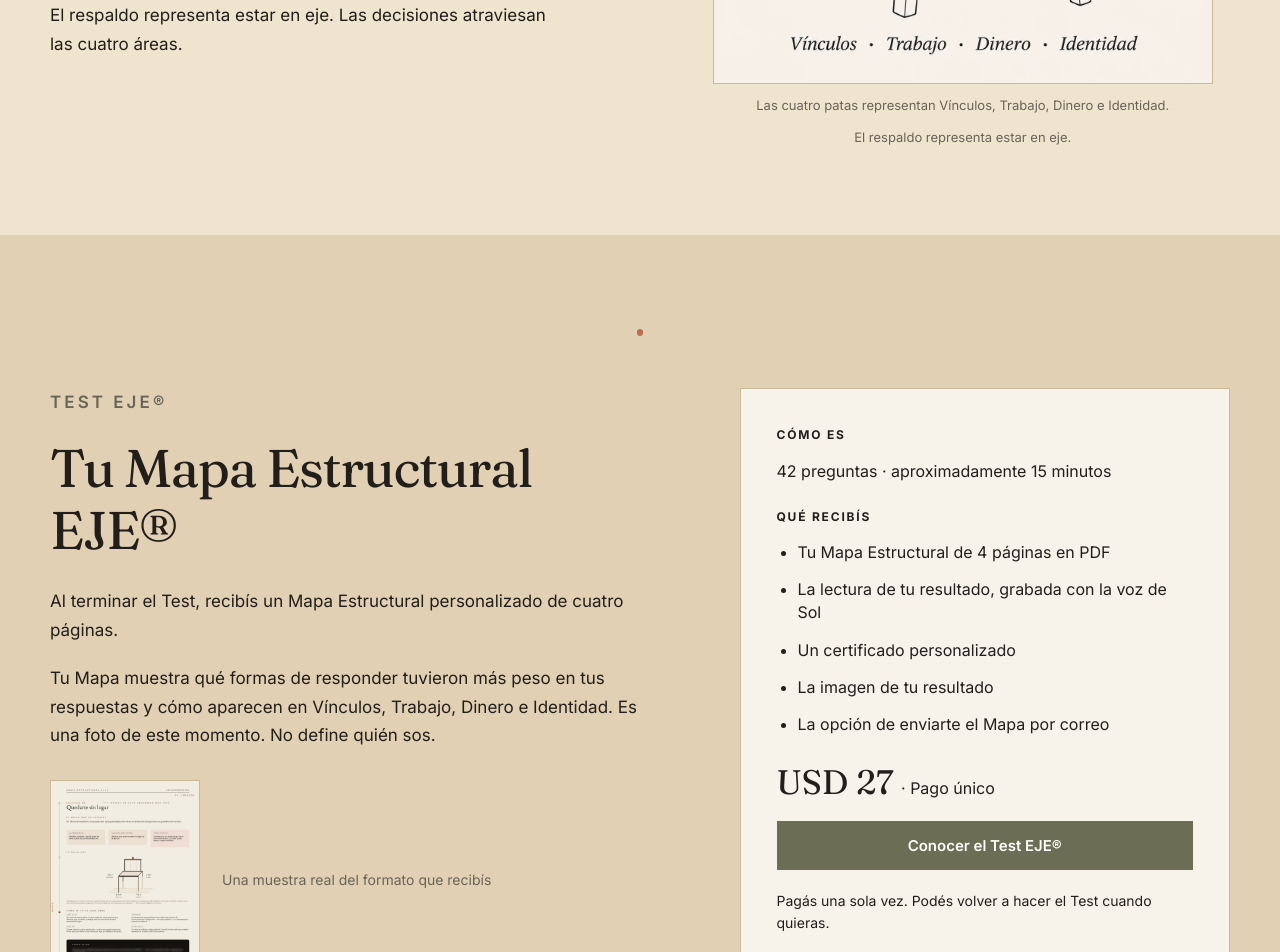
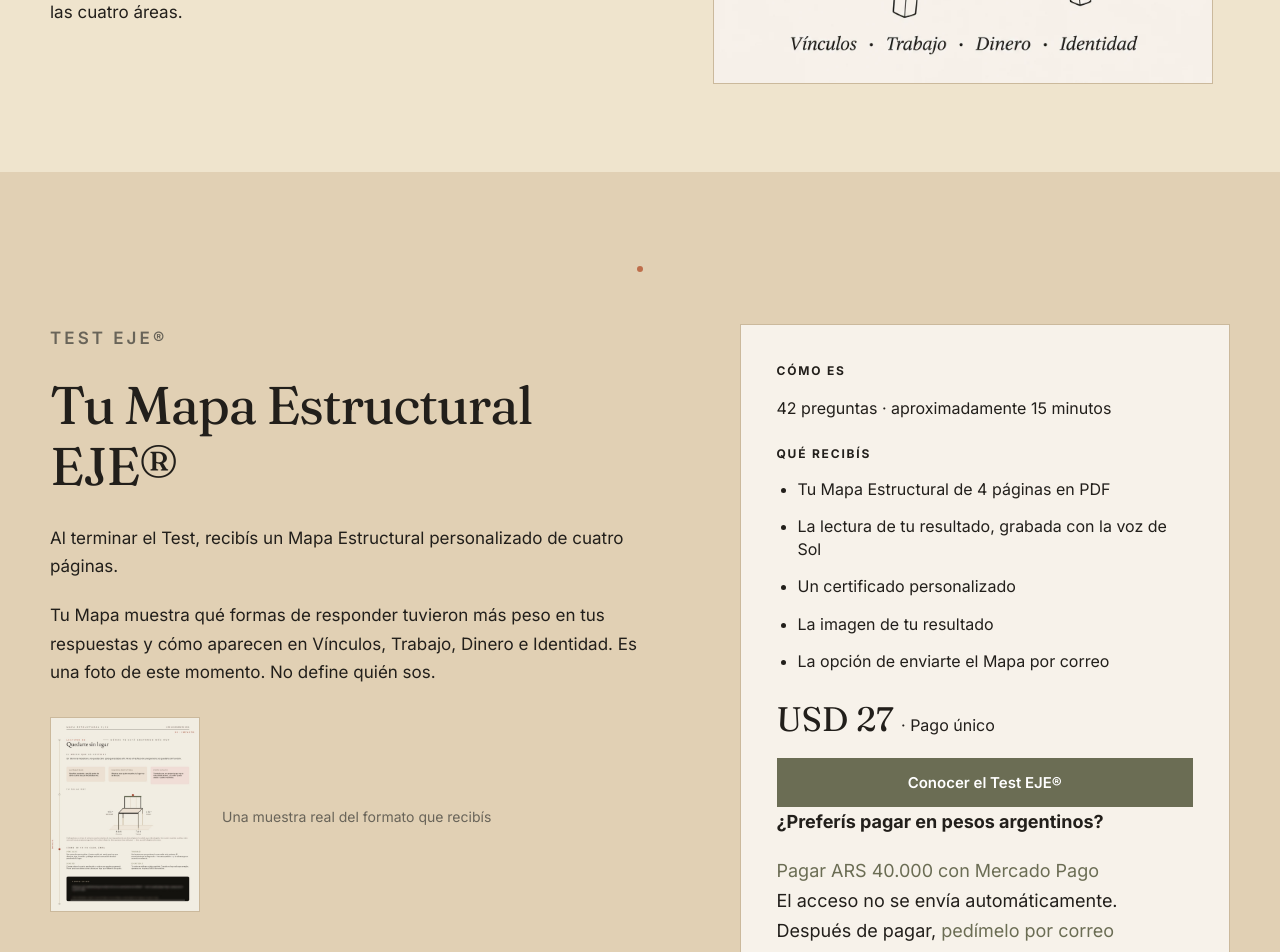
Before and after one commit to smirgonzalez-ops/sol-mir-web, a Next.js app: page /eje in a window 1280 px wide. Shown: the part 2040-2992 px from the top of the page. Built offline with nearby package versions, Linux system fonts and the light colour scheme.

Commit message:
feat: show Mercado Pago ARS price and clarify manual access

```diff
--- a/app/eje/page.js
+++ b/app/eje/page.js
@@ -76,7 +76,6 @@ export default function EjeHomeEditorial() {
           </div>
           <figure className="eje-original-chair">
             <Image src="/eje-silla-editorial-aprobada.webp" alt="Silla editorial EJE® de cuatro patas, con Vínculos, Trabajo, Dinero e Identidad y el respaldo Estar en eje." width={1312} height={1199} sizes="(max-width: 800px) 90vw, 500px" />
-            <figcaption><div className="eje-chair-caption-line">Las cuatro patas representan Vínculos, Trabajo, Dinero e Identidad.</div><div className="eje-chair-caption-line">El respaldo representa estar en eje.</div></figcaption>
           </figure>
         </div>
       </section>
@@ -107,6 +106,11 @@ export default function EjeHomeEditorial() {
             </ul>
             <p className="eje-price">USD 27 <span>· Pago único</span></p>
             <Link className="eje-btn eje-btn-wide" href="/test">Conocer el Test EJE®</Link>
+            <div className="eje-pesos-payment">
+              <p><strong>¿Preferís pagar en pesos argentinos?</strong></p>
+              <a className="eje-pesos-link" href="https://mpago.la/1Gjzh2t" target="_blank" rel="noopener noreferrer">Pagar ARS 40.000 con Mercado Pago</a>
+              <p>El acceso no se envía automáticamente. Después de pagar, <a href="mailto:hola@solmir.co?subject=Acceso%20Test%20EJE%20por%20Mercado%20Pago">pedímelo por correo</a> indicando el correo que usaste en el pago.</p>
+            </div>
             <p className="eje-repeat">Pagás una sola vez. Podés volver a hacer el Test cuando quieras.</p><p className="eje-disclaimer">No es un diagnóstico ni una evaluación psicológica validada.</p>
           </div>
         </div>
```
